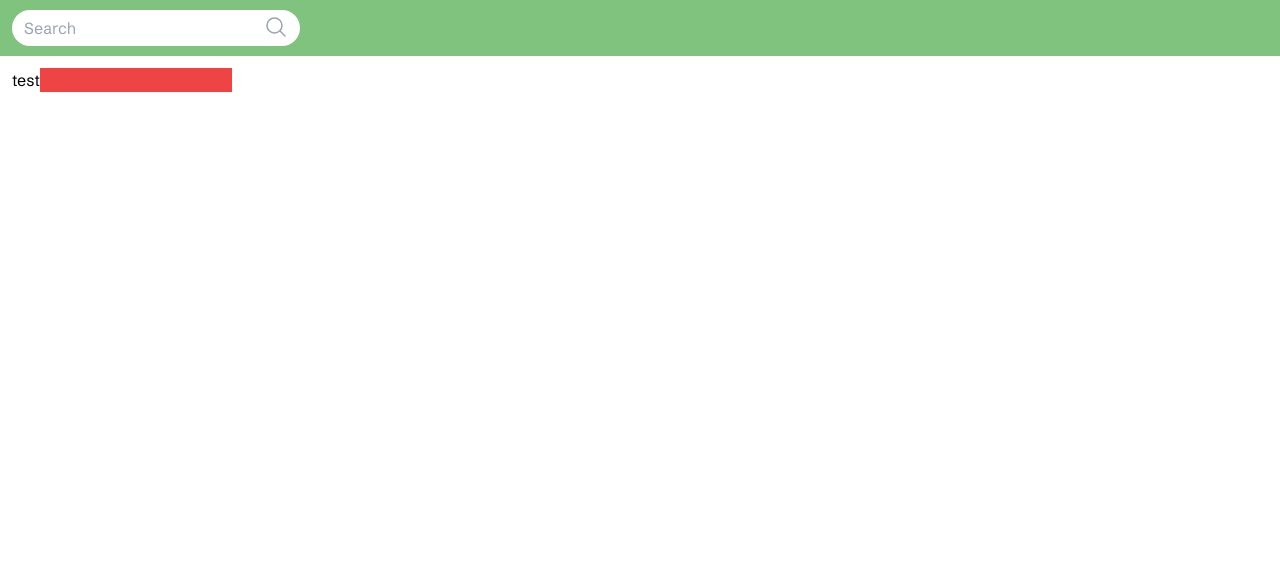
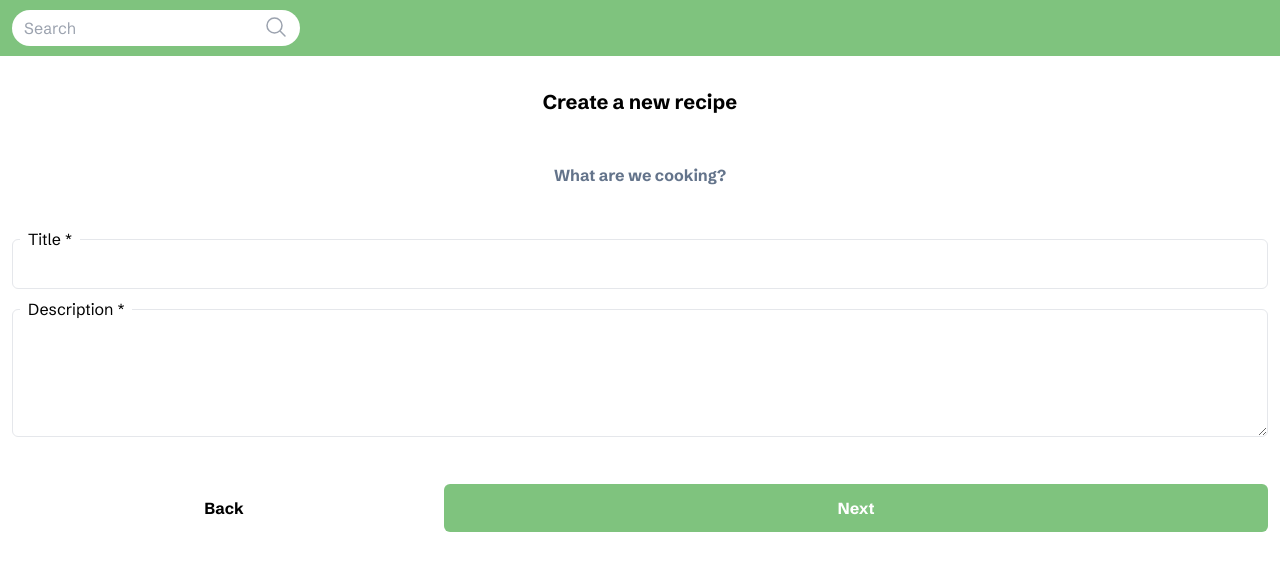
Before and after one commit to joaquincodigo/recipemanager, a Next.js app: page /create-recipe in a window 1280 px wide. Shown: the top 570 px of the page. Built offline with nearby package versions, Linux system fonts and the light colour scheme.

Commit message:
Started new recipe multi step form

```diff
--- a/app/(auth-pages)/signup/page.js
+++ /dev/null
@@ -1,8 +0,0 @@
-export default function SignUpPage() {
-  return (
-    <div>
-      <h1>To Do:</h1>
-      <h1>SignUp Form</h1>
-    </div>
-  );
-}
--- a/app/(site-pages)/create-recipe/page.js
+++ b/app/(site-pages)/create-recipe/page.js
@@ -1,9 +1,48 @@
-import InputField from "@/app/components/ui/InputField"
+"use client";
+import { useState } from "react";
+
+import Page1 from "@/app/components/create-recipe/Page1";
+import Page2 from "@/app/components/create-recipe/Page2";
+import NavigationControls from "@/app/components/create-recipe/navigationControls";
 
 export default function CreateRecipe() {
-	return (
-		<div className='p-3'>
-			<InputField fieldName="test"/>
-		</div>
-	)
+  const [step, setStep] = useState(1);
+  const [formData, setFormData] = useState({});
+
+  const styles = {
+    heading: "text-xl font-bold text-center mt-5",
+    container: "flex flex-col p-3 gap-y-10 min-h-screen",
+    formContainer:
+      "flex flex-col gap-y-5 justify-center min-h-72",
+  };
+
+  return (
+    <div className={styles.container}>
+      <h1 className={styles.heading}>Create a new recipe</h1>
+      <div className={styles.formContainer}>
+        {step === 1 && <Page1 formData={formData} setFormData={setFormData} />}
+        {step === 2 && <Page2 formData={formData} setFormData={setFormData} />}
+      </div>
+
+      <NavigationControls step={step} setStep={setStep} />
+
+      {/* Ingredients [array]
+      <TextInput fieldName="Ingredient" required={true} />
+
+      {/* Preparation steps [array] */}
+      {/* <TextInput fieldName="Preparation steps" required={true} /> */}
+
+      {/* Prep time */}
+      {/* <TextInput fieldName="Preparation steps" required={true} /> */}
+
+      {/* Servings */}
+      {/* <TextInput fieldName="Servings" /> */}
+
+      {/* Difficulty (easy, medium, hard) */}
+      {/* <TextInput fieldName="Difficulty" /> */}
+
+      {/* Category */}
+      {/* <TextInput fieldName="Category" /> */}
+    </div>
+  );
 }
--- /dev/null
+++ b/app/components/create-recipe/NavigationControls.jsx
@@ -0,0 +1,33 @@
+import Button from "../ui/Button";
+
+export default function NavigationControls({ step, setStep }) {
+  const handleBack = () => {
+    setStep((s) => s - 1);
+  };
+  const handleNext = () => {
+    setStep((s) => s + 1);
+  };
+
+  const styles = {
+    container: "flex gap-2 w-full",
+  };
+
+  return (
+    <div className={styles.container}>
+      <Button
+        label="Back"
+        type="secondary"
+        onClick={handleBack}
+        disabled={step === 1}
+        className="flex-1"
+      />
+      <Button
+        label="Next"
+        type="primary"
+        onClick={handleNext}
+        disabled={step === 5}
+        className="flex-[2]"
+      />
+    </div>
+  );
+}
--- /dev/null
+++ b/app/components/create-recipe/Page1.jsx
@@ -0,0 +1,35 @@
+import TextInput from "../ui/TextInput";
+import TextAreaInput from "../ui/TextAreaInput";
+import { Staatliches } from "next/font/google";
+
+export default function Page1({ formData, setFormData }) {
+  const styles = {
+    heading: "text-slate-500 font-bold mb-5 text-center pb-3",
+  };
+
+  const handleTitleInput = (e) => {
+    setFormData({ ...formData, title: e.target.value });
+  };
+
+  const handleDescriptionInput = (e) => {
+    setFormData({ ...formData, description: e.target.value });
+  };
+
+  return (
+    <>
+      <h2 className={styles.heading}>What are we cooking?</h2>
+      {/* Title */}
+      <TextInput
+        fieldName="Title"
+        required={true}
+        handleInput={handleTitleInput}
+      />
+      {/* Description */}
+      <TextAreaInput
+        fieldName="Description"
+        required={true}
+        handleInput={handleDescriptionInput}
+      />
+    </>
+  );
+}
--- /dev/null
+++ b/app/components/create-recipe/Page2.jsx
@@ -0,0 +1,17 @@
+import ImageInput from "../ui/ImageInput";
+
+export default function Page2({ formData, setFormData }) {
+  const styles = {
+    container: "flex justify-center w-full",
+    heading: "text-slate-500 font-bold mb-5 text-center pb-3",
+  };
+
+  return (
+    <>
+      <h2 className={styles.heading}>Upload an image (optional)</h2>
+      <div className={styles.container}>
+        <ImageInput />
+      </div>
+    </>
+  );
+}
--- /dev/null
+++ b/app/components/ui/Button.jsx
@@ -0,0 +1,18 @@
+export default function Button({ label, type, onClick, className }) {
+  const baseStyles = "rounded-md font-bold p-3";
+  const typeStyles =
+    type === "primary"
+      ? "bg-[#7FC37E] text-white hover:bg-[#5d995c]"
+      : "bg-none text-black hover:bg-slate-200";
+
+  return (
+    <>
+      <button
+        onClick={onClick}
+        className={`${baseStyles} ${typeStyles} ${className || ""}`}
+      >
+        {label}
+      </button>
+    </>
+  );
+}
--- /dev/null
+++ b/app/components/ui/ImageInput.jsx
@@ -0,0 +1,24 @@
+import { PhotoIcon } from "@heroicons/react/24/outline";
+
+export default function ImageInput() {
+  const styles = {
+    label:
+      "flex w-56 items-center gap-2 cursor-pointer bg-[#7FC37E] text-white px-4 py-2 rounded-lg hover:bg-[#5b995a]",
+    input: "hidden",
+    icon: "w-8 h-8",
+  };
+
+  return (
+    <label className={styles.label}>
+      Seleccionar imagen
+      <input
+        type="file"
+        id="RecipeImage"
+        name="RecipeImage"
+        accept="image/png, image/jpeg, image/gif"
+        className={styles.input}
+      />
+      <PhotoIcon className={styles.icon} />
+    </label>
+  );
+}
--- a/app/components/ui/InputField.js
+++ /dev/null
@@ -1,19 +0,0 @@
-import React from "react";
-
-export default function InputField({ fieldName }) {
-  const styles = {
-    input: "bg-red-500",
-  };
-
-  return (
-    <div>
-      <label htmlFor={fieldName}>{fieldName}</label>
-      <input
-        type="text"
-        id={fieldName}
-        name={fieldName}
-        className={styles.input}
-      />
-    </div>
-  );
-}
--- /dev/null
+++ b/app/components/ui/TextAreaInput.jsx
@@ -0,0 +1,25 @@
+import React from "react";
+
+export default function TextAreaInput({ fieldName, required }) {
+  const styles = {
+    container: "relative flex flex-col",
+    label: "absolute left-2 -top-3 px-2 z-10 rounded bg-white",
+    textarea:
+      "bg-white h-32 p-3 rounded-md border focus:outline-none focus:ring-2 focus:ring-[#7FC37E]",
+  };
+
+  return (
+    <div className={styles.container}>
+      <label htmlFor={fieldName} className={styles.label}>
+        {fieldName} {required ? "*" : ""}
+      </label>
+
+      <textarea
+        type="text"
+        id={fieldName}
+        name={fieldName}
+        className={styles.textarea}
+      ></textarea>
+    </div>
+  );
+}
--- /dev/null
+++ b/app/components/ui/TextInput.jsx
@@ -0,0 +1,27 @@
+import React from "react";
+
+export default function TextInput({ fieldName, required, handleInput }) {
+  const styles = {
+    container: "relative flex flex-col",
+    label: "absolute left-2 -top-3 px-2 z-10 rounded bg-white",
+    input:
+      "bg-white p-3 rounded-md border focus:outline-none focus:ring-2 focus:ring-[#7FC37E]",
+  };
+
+  return (
+    <div className={styles.container}>
+
+      <label htmlFor={fieldName} className={styles.label}>
+        {fieldName} {required ? "*" : ""}
+      </label>
+
+      <input
+        type="text"
+        id={fieldName}
+        name={fieldName}
+        className={styles.input}
+      />
+
+    </div>
+  );
+}
```
